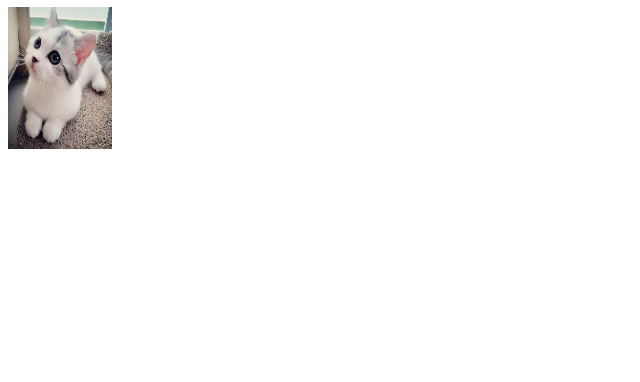
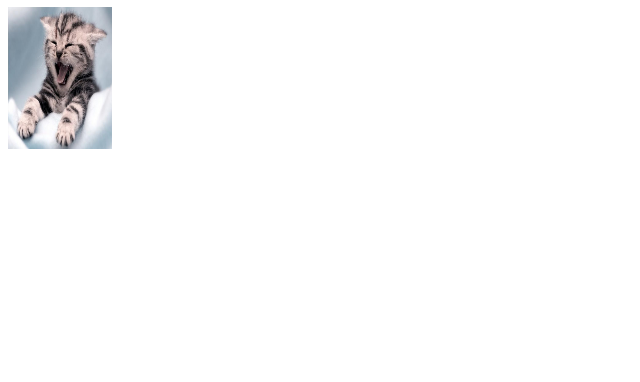
Before and after one commit to xuexinxu/xuexinxu.github.io, a plain HTML site: page index.html in a window 1280 px wide. Shown: the part 418-800 px from the top of the page, without its empty margins (0-640 px from the left). Drawn offline with Linux system fonts and the light colour scheme.

Commit message:
Update index.html

```diff
--- a/index.html
+++ b/index.html
@@ -9,4 +9,5 @@ Welcome!
 <P><P></P></P></P>inspration quotes
 <P>LIFE</P>
 <P><h1>kitty</h1></P>
-<img src="mOkwJgT.jpg" width="104" height="142">
+
+<p><img src="cutekittenspictures-145124821648lcp.jpg" alt="http://welovekitties.com/wp-content/uploads/2015/12/cutekittenspictures-145124821648lcp.jpg" width="104" height="142"></p>
```
